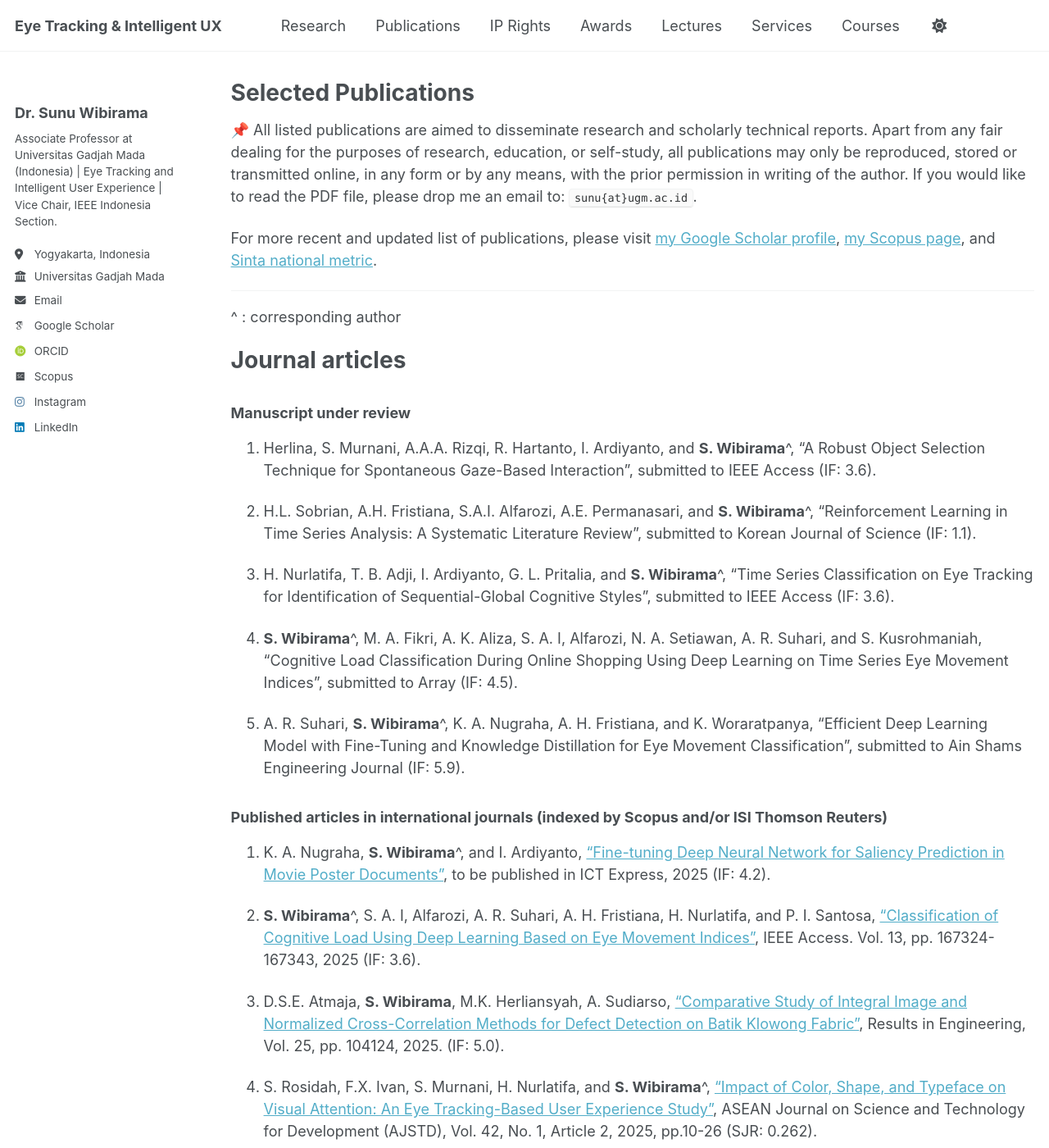
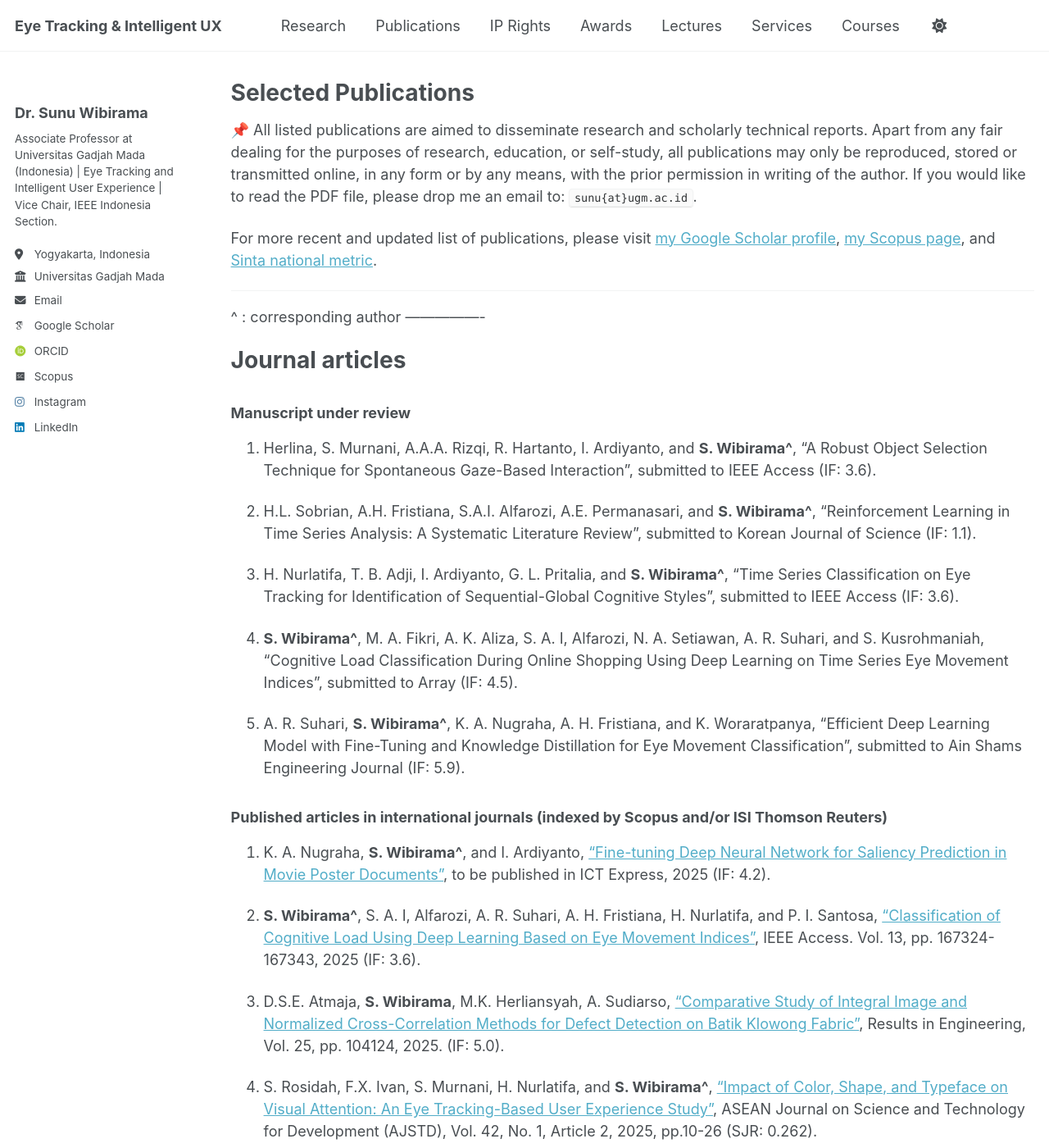
Before and after one commit to wibirama/wibirama.github.io, a Jekyll site: the page built from _pages/allpublications.md, in a window 1280 px wide and 1400 px high. Shown: the whole window at 82% size. Built offline with Jekyll 4.4.1, drawn with Linux system fonts in a browser that asks for light colours; emoji names are drawn with the system emoji font; some web fonts are replaced; a script that is not in the unit is left out; some of the changed text lies outside the part shown.

Commit message:
Update allpublications.md

```diff
--- a/_pages/allpublications.md
+++ b/_pages/allpublications.md
@@ -15,51 +15,52 @@ For more recent and updated list of publications, please visit [my Google Schola
 
 ----------------
 ^ : corresponding author
+----------------
 
 Journal articles
 ======
 
 ### Manuscript under review
-1. Herlina, S. Murnani, A.A.A. Rizqi, R. Hartanto, I. Ardiyanto, and **S. Wibirama**^, "A Robust Object Selection Technique for Spontaneous Gaze-Based Interaction", submitted to IEEE Access (IF: 3.6).
+1. Herlina, S. Murnani, A.A.A. Rizqi, R. Hartanto, I. Ardiyanto, and **S. Wibirama^**, "A Robust Object Selection Technique for Spontaneous Gaze-Based Interaction", submitted to IEEE Access (IF: 3.6).
 
-2. H.L. Sobrian, A.H. Fristiana, S.A.I. Alfarozi, A.E. Permanasari, and **S. Wibirama**^, "Reinforcement Learning in Time Series Analysis: A Systematic Literature Review", submitted to Korean Journal of Science (IF: 1.1).
+2. H.L. Sobrian, A.H. Fristiana, S.A.I. Alfarozi, A.E. Permanasari, and **S. Wibirama^**, "Reinforcement Learning in Time Series Analysis: A Systematic Literature Review", submitted to Korean Journal of Science (IF: 1.1).
 
-3. H. Nurlatifa, T. B. Adji, I. Ardiyanto, G. L. Pritalia, and **S. Wibirama**^, "Time Series Classification on Eye Tracking for Identification of Sequential-Global Cognitive Styles", submitted to IEEE Access (IF: 3.6).
+3. H. Nurlatifa, T. B. Adji, I. Ardiyanto, G. L. Pritalia, and **S. Wibirama^**, "Time Series Classification on Eye Tracking for Identification of Sequential-Global Cognitive Styles", submitted to IEEE Access (IF: 3.6).
 
-4. **S. Wibirama**^, M. A. Fikri, A. K. Aliza, S. A. I, Alfarozi, N. A. Setiawan, A. R. Suhari, and S. Kusrohmaniah, "Cognitive Load Classification During Online Shopping Using Deep Learning on Time Series Eye Movement Indices", submitted to Array (IF: 4.5).
+4. **S. Wibirama^**, M. A. Fikri, A. K. Aliza, S. A. I, Alfarozi, N. A. Setiawan, A. R. Suhari, and S. Kusrohmaniah, "Cognitive Load Classification During Online Shopping Using Deep Learning on Time Series Eye Movement Indices", submitted to Array (IF: 4.5).
 
-5. A. R. Suhari, **S. Wibirama**^, K. A. Nugraha, A. H. Fristiana, and K. Woraratpanya, "Efficient Deep Learning Model with Fine-Tuning and Knowledge Distillation for Eye Movement Classification", submitted to Ain Shams Engineering Journal (IF: 5.9).
+5. A. R. Suhari, **S. Wibirama^**, K. A. Nugraha, A. H. Fristiana, and K. Woraratpanya, "Efficient Deep Learning Model with Fine-Tuning and Knowledge Distillation for Eye Movement Classification", submitted to Ain Shams Engineering Journal (IF: 5.9).
 
 
 
 
 ### Published articles in international journals (indexed by Scopus and/or ISI Thomson Reuters)
 
-1. K. A. Nugraha, **S. Wibirama**^, and I. Ardiyanto, ["Fine-tuning Deep Neural Network for Saliency Prediction in Movie Poster Documents"](https://doi.org/10.1016/j.icte.2025.09.008), to be published in ICT Express, 2025 (IF: 4.2).
+1. K. A. Nugraha, **S. Wibirama^**, and I. Ardiyanto, ["Fine-tuning Deep Neural Network for Saliency Prediction in Movie Poster Documents"](https://doi.org/10.1016/j.icte.2025.09.008), to be published in ICT Express, 2025 (IF: 4.2).
 
-2.  **S. Wibirama**^, S. A. I, Alfarozi, A. R. Suhari, A. H. Fristiana, H. Nurlatifa, and P. I. Santosa, ["Classification of Cognitive Load Using Deep Learning Based on Eye Movement Indices"](https://doi.org/10.1109/ACCESS.2025.3613292), IEEE Access. Vol. 13, pp. 167324-167343, 2025 (IF: 3.6).
+2.  **S. Wibirama^**, S. A. I, Alfarozi, A. R. Suhari, A. H. Fristiana, H. Nurlatifa, and P. I. Santosa, ["Classification of Cognitive Load Using Deep Learning Based on Eye Movement Indices"](https://doi.org/10.1109/ACCESS.2025.3613292), IEEE Access. Vol. 13, pp. 167324-167343, 2025 (IF: 3.6).
 
 3. D.S.E. Atmaja, **S. Wibirama**, M.K. Herliansyah, A. Sudiarso, ["Comparative Study of Integral Image and Normalized Cross-Correlation Methods for Defect Detection on Batik Klowong Fabric"](https://doi.org/10.1016/j.rineng.2025.104124),  Results in Engineering, Vol. 25, pp. 104124, 2025. (IF: 5.0).
 
-4. S. Rosidah, F.X. Ivan, S. Murnani, H. Nurlatifa, and **S. Wibirama**^, ["Impact of Color, Shape, and Typeface on Visual Attention: An Eye Tracking-Based User Experience Study"](https://ajstd.ubd.edu.bn/journal/vol42/iss1/2), ASEAN Journal on Science and Technology for Development (AJSTD), Vol. 42, No. 1, Article 2, 2025, pp.10-26 (SJR: 0.262).
+4. S. Rosidah, F.X. Ivan, S. Murnani, H. Nurlatifa, and **S. Wibirama^**, ["Impact of Color, Shape, and Typeface on Visual Attention: An Eye Tracking-Based User Experience Study"](https://ajstd.ubd.edu.bn/journal/vol42/iss1/2), ASEAN Journal on Science and Technology for Development (AJSTD), Vol. 42, No. 1, Article 2, 2025, pp.10-26 (SJR: 0.262).
 
-5. A.H. Fristiana, S.A.I Alfarozi, A.E. Permansari, M. Pratama, **S. Wibirama**^, ["A Survey on Hyperparameters Optimization of Deep Learning for Time Series Classification"](https://doi.org/10.1109/ACCESS.2024.3516198),  IEEE Access, Vol.12, pp. 191162-191198, 2024 (IF: 3.4).
+5. A.H. Fristiana, S.A.I Alfarozi, A.E. Permansari, M. Pratama, **S. Wibirama^**, ["A Survey on Hyperparameters Optimization of Deep Learning for Time Series Classification"](https://doi.org/10.1109/ACCESS.2024.3516198),  IEEE Access, Vol.12, pp. 191162-191198, 2024 (IF: 3.4).
 
-6. S. Murnani, N.A. Setiawan, **S. Wibirama**^, ["Robust Object Selection in Spontaneous Gaze-Controlled Application using Exponential Moving Average and Hidden Markov Model"](https://doi.org/10.1109/THMS.2024.3413781), IEEE Transactions on Human-Machine Systems, Vol. 54, No. 5, 2024, pp. 485-498 (IF: 3.5).
+6. S. Murnani, N.A. Setiawan, **S. Wibirama^**, ["Robust Object Selection in Spontaneous Gaze-Controlled Application using Exponential Moving Average and Hidden Markov Model"](https://doi.org/10.1109/THMS.2024.3413781), IEEE Transactions on Human-Machine Systems, Vol. 54, No. 5, 2024, pp. 485-498 (IF: 3.5).
 
 7. N. Paeedeh, M. Pratama, **S. Wibirama**, W. Mayer, Z. Cao, and R. Kowalczyk, ["Few-Shot Class Incremental Learning via Robust Transformer Approach"](https://doi.org/10.1016/j.ins.2024.120751), Information Sciences, Vol. 675, No. 120751, 2024. (IF: 8.1).
 
-8. H. Nurlatifa, R. Hartanto, A. Ataka, and  **S. Wibirama**^, ["Optimum Object Selection Methods for Spontaneous Gaze-Based Interaction with Linear and Circular Trajectories"](https://doi.org/10.1016/j.rineng.2024.101769), Results in Engineering, Vol. 21, pp. 101769, 2024. (IF: 5.0)
+8. H. Nurlatifa, R. Hartanto, A. Ataka, and  **S. Wibirama^**, ["Optimum Object Selection Methods for Spontaneous Gaze-Based Interaction with Linear and Circular Trajectories"](https://doi.org/10.1016/j.rineng.2024.101769), Results in Engineering, Vol. 21, pp. 101769, 2024. (IF: 5.0)
 
 9. L.A. Putri, I. Rahman, M. Puspita, S.N. Hidayat, A.B. Dharmawan, A. Rianjanu, **S. Wibirama**, R. Roto, K. Triyana, and H.S. Wasisto, ["Rapid analysis of meat floss origin using a supervised machine learning-based electronic nose towards food authentication"](https://doi.org/10.1038/s41538-023-00205-2), npj Science of Food, Vol. 7, No. 31, pp. 1-15, 2023. (IF: 7.000).
 
-10. P. V. Yulianandra, S. Murnani, P.I. Santosa, **S. Wibirama**^, ["Observing Cognitive Load During Online Learning with Various Task Complexities: An Eye Tracking Approach"](https://doi.org/10.1504/IJIL.2023.10051446), International Journal of Innovation and Learning, Vol. 34, No. 1, 2023,  pp. 96-117  (SJR: 0.226).
+10. P. V. Yulianandra, S. Murnani, P.I. Santosa, **S. Wibirama^**, ["Observing Cognitive Load During Online Learning with Various Task Complexities: An Eye Tracking Approach"](https://doi.org/10.1504/IJIL.2023.10051446), International Journal of Innovation and Learning, Vol. 34, No. 1, 2023,  pp. 96-117  (SJR: 0.226).
 
 11. S. Murnani, N.A. Setiawan, **S. Wibirama**, ["Spontaneous Gaze Interaction Based on Smooth Pursuit Eye Movement Using Difference Pattern Approach"](https://doi.org/10.21924/cst.7.1.2022.739), Communications in Science and Technology, Vol. 7, No.1,  pp.8-14, 2022. (SJR: 0.277).
 
 12. A.E. Permanasari, D.A. Hidayat, **S. Wibirama**, I.S. Sakkinah, and D.R.A. Rambli, ["Development of a hospital virtual tour with virtual reality-based panorama"](https://doi.org/10.1504/IJIL.2021.117218), International Journal of Innovation and Learning, Vol. 30, No. 2, pp.119–131, 2021. (SJR: 0.226).
 
-13. **S. Wibirama**^, P. I. Santosa, P. Widyarani, N. Brilianto, W. Hafidh, ["Physical Discomfort and Eye Movements during Arbitrary and Optical Flow-Like Motions in Stereo 3D Contents"](https://doi.org/10.1007/s10055-019-00386-w), Virtual Reality, Vol. 24,  2020, pp. 39-51. (IF: 5.471).
+13. **S. Wibirama^**, P. I. Santosa, P. Widyarani, N. Brilianto, W. Hafidh, ["Physical Discomfort and Eye Movements during Arbitrary and Optical Flow-Like Motions in Stereo 3D Contents"](https://doi.org/10.1007/s10055-019-00386-w), Virtual Reality, Vol. 24,  2020, pp. 39-51. (IF: 5.471).
 
 14. I. Ardiyanto, **S. Wibirama**, F. Nurwanto, ["Sliding Variance and Data Range for Lightweight Sports Activitiy Recognition with Fusion Modalities"](https://doi.org/10.1016/j.jksuci.2018.08.012), Journal of King Saud University-Computer and Information Sciences, Vol. 32, 2020, pp. 775-783 (IF: 9.006).
 
@@ -71,17 +72,17 @@ Journal articles
 
 18. N.H. Baharom, N. Jayabalan, M. Kamal M.A., **S. Wibirama**, ["Positive Emotion Recognition Through Eye Tracking Technology"](https://jamt.utem.edu.my/jamt/article/view/5683), Journal of Advanced Manufacturing Technology, Vol.13, No.2(1), 2019, pp.143-152. (SJR: 0.146)
 
-19. **S. Wibirama**^, I. Ardiyanto, T. Satriya, T.B. Adji, N. A. Setiawan, M. T. Setiawan, ["An Improved Pupil Localization Technique for Real-Time Video-Oculography under Extreme Eyelid Occlusion"](http://www.ijicic.org/ijicic-150423.pdf), International Journal of Innovative Computing, Information and Control, Vol. 15, No. 4, 2019, pp. 1547-1563. (SJR: 0.426).
+19. **S. Wibirama^**, I. Ardiyanto, T. Satriya, T.B. Adji, N. A. Setiawan, M. T. Setiawan, ["An Improved Pupil Localization Technique for Real-Time Video-Oculography under Extreme Eyelid Occlusion"](http://www.ijicic.org/ijicic-150423.pdf), International Journal of Innovative Computing, Information and Control, Vol. 15, No. 4, 2019, pp. 1547-1563. (SJR: 0.426).
 
-20. W. Mahardika, **S. Wibirama**^, R. Ferdiana, S. S. Kusumawardani, ["A Novel User Experience Study of Parallax Scrolling using Eye Tracking and User Experience"](http://dx.doi.org/10.18517/ijaseit.8.4.6500), International Journal on Advanced Science, Engineering and Information Technology, Vol. 8, No. 4, 201, pp. 1226-1233. (SJR: 0.208).
+20. W. Mahardika, **S. Wibirama^**, R. Ferdiana, S. S. Kusumawardani, ["A Novel User Experience Study of Parallax Scrolling using Eye Tracking and User Experience"](http://dx.doi.org/10.18517/ijaseit.8.4.6500), International Journal on Advanced Science, Engineering and Information Technology, Vol. 8, No. 4, 201, pp. 1226-1233. (SJR: 0.208).
 
-21. **S. Wibirama**^, H.A. Nugroho, K. Hamamoto, ["Depth Gaze and ECG Based Frequency Dynamics during Motion Sickness in Stereoscopic 3D Movie"](https://doi.org/10.1016/j.entcom.2018.02.003), Entertainment Computing, Vol. 28, 2018, pp.117-127. (IF: 2.072).
+21. **S. Wibirama^**, H.A. Nugroho, K. Hamamoto, ["Depth Gaze and ECG Based Frequency Dynamics during Motion Sickness in Stereoscopic 3D Movie"](https://doi.org/10.1016/j.entcom.2018.02.003), Entertainment Computing, Vol. 28, 2018, pp.117-127. (IF: 2.072).
 
-22. **S. Wibirama**^, H.A. Nugroho, K. Hamamoto, [“Evaluating 3D Gaze Tracking in Virtual Space: A Computer Graphics Approach”](http://doi.org/10.1016/j.entcom.2017.04.003), Entertainment Computing, Vol. 21, June 2017, pp.11-17. (IF: 2.072).
+22. **S. Wibirama^**, H.A. Nugroho, K. Hamamoto, [“Evaluating 3D Gaze Tracking in Virtual Space: A Computer Graphics Approach”](http://doi.org/10.1016/j.entcom.2017.04.003), Entertainment Computing, Vol. 21, June 2017, pp.11-17. (IF: 2.072).
 
-23. **S.Wibirama**^ and K. Hamamoto, [“3D Gaze Tracking on Stereoscopic Display using Optimized Geometric Method”](http://dx.doi.org/10.1541/ieejeiss.134.345), IEEJ Transactions on Electronics, Information, and Systems, Vol. 134, No. 3, 2014, pp. 345-352. (SJR: 0.154).
+23. **S.Wibirama^** and K. Hamamoto, [“3D Gaze Tracking on Stereoscopic Display using Optimized Geometric Method”](http://dx.doi.org/10.1541/ieejeiss.134.345), IEEJ Transactions on Electronics, Information, and Systems, Vol. 134, No. 3, 2014, pp. 345-352. (SJR: 0.154).
 
-24. **S. Wibirama**^,  S. Tungjitkusolmun, and C. Pintavirooj, [“Dual-Camera Acquisition for Accurate Measurement of Three-Dimensional Eye Movements”](http://dx.doi.org/10.1002/tee.21845), Transactions on Electrical and Electronic Engineering, Vol.8(3), 2013, pp. 238-246. (IF: 0.923).
+24. **S. Wibirama^**,  S. Tungjitkusolmun, and C. Pintavirooj, [“Dual-Camera Acquisition for Accurate Measurement of Three-Dimensional Eye Movements”](http://dx.doi.org/10.1002/tee.21845), Transactions on Electrical and Electronic Engineering, Vol.8(3), 2013, pp. 238-246. (IF: 0.923).
 
 Conference papers
 ======
```
